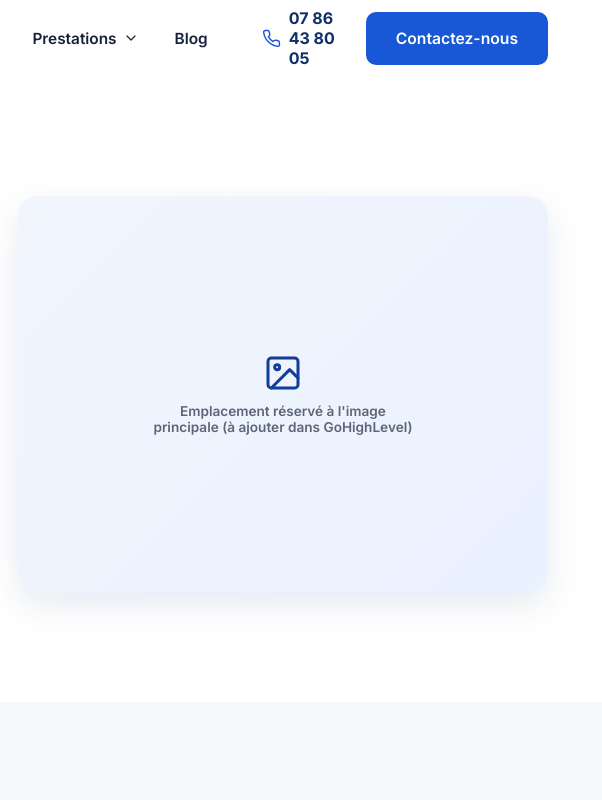
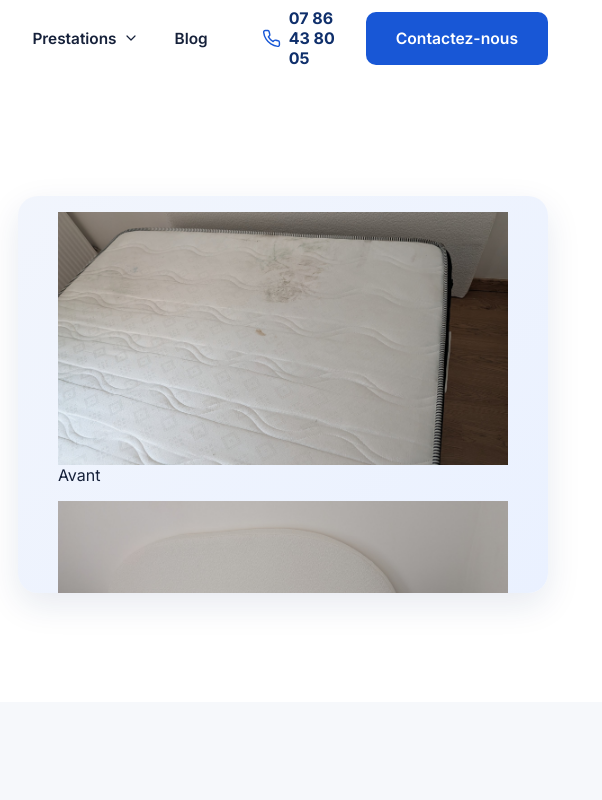
Before and after one commit to Zinozin7/Projet-nettoyage, a plain HTML site: page nettoyage-94/nettoyage-de-matelas/index.html in a window 1280 px wide. Shown: the top 800 px of the page, 678-1280 px from the left. Drawn offline with Linux system fonts and the light colour scheme.

Commit message:
Ajoute les photos avant/apres reelles de nettoyage de matelas
Co-Authored-By: Claude Sonnet 5 <noreply@anthropic.com>
Claude-Session: https://claude.ai/code/session_01QrKuqv9h86kKc7ZEQKYLvX

```diff
--- a/nettoyage-94/nettoyage-de-matelas/index.html
+++ b/nettoyage-94/nettoyage-de-matelas/index.html
@@ -146,9 +146,15 @@
         </ul>
       </div>
       <div class="hero-media">
-        <div class="img-placeholder">
-          <svg class="icon" viewBox="0 0 24 24"><rect x="3" y="3" width="18" height="18" rx="2"/><circle cx="8.5" cy="8.5" r="1.5"/><path d="M21 15l-5-5L5 21"/></svg>
-          <span>Emplacement réservé à l'image principale (à ajouter dans GoHighLevel)</span>
+        <div class="hero-before-after">
+          <figure>
+            <img src="/assets/img/resultats/matelas-avant.jpg" alt="Matelas taché avant nettoyage professionnel">
+            <figcaption>Avant</figcaption>
+          </figure>
+          <figure>
+            <img src="/assets/img/resultats/matelas-apres.jpg" alt="Matelas propre après nettoyage professionnel">
+            <figcaption>Après</figcaption>
+          </figure>
         </div>
       </div>
     </div>
@@ -300,9 +306,20 @@
         <span class="eyebrow">Nos résultats</span>
         <h2>Découvrez nos résultats</h2>
       </div>
-      <div class="results-placeholder">
-        <svg class="icon" viewBox="0 0 24 24"><rect x="3" y="3" width="18" height="18" rx="2"/><circle cx="8.5" cy="8.5" r="1.5"/><path d="M21 15l-5-5L5 21"/></svg>
-        <p>Cet emplacement accueillera prochainement nos photos avant/après de nettoyage de matelas, ajoutées directement dans GoHighLevel.</p>
+      <div class="before-after-grid">
+        <div class="before-after-pair">
+          <div class="ba-images">
+            <figure>
+              <img src="/assets/img/resultats/matelas-avant.jpg" alt="Matelas taché avant nettoyage professionnel">
+              <figcaption>Avant</figcaption>
+            </figure>
+            <figure>
+              <img src="/assets/img/resultats/matelas-apres.jpg" alt="Matelas propre après nettoyage professionnel">
+              <figcaption>Après</figcaption>
+            </figure>
+          </div>
+          <div class="ba-title">Nettoyage d'un matelas</div>
+        </div>
       </div>
     </div>
   </section>
```
Also changed, not shown: nettoyage-94/assets/img/resultats/matelas-apres.jpg (added), nettoyage-94/assets/img/resultats/matelas-avant.jpg (added).
